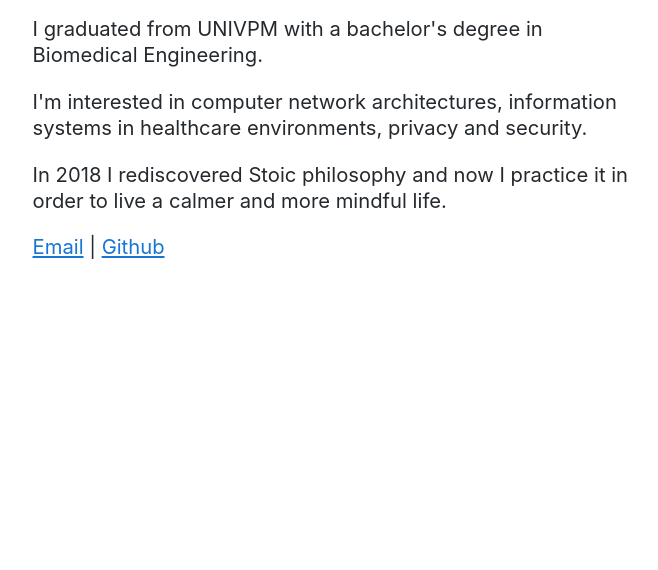
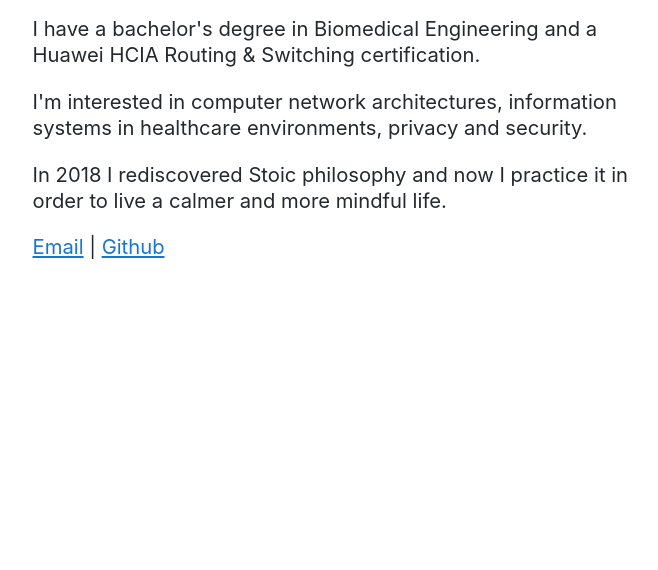
Before and after one commit to matteocoder/matteocoder.github.io, a plain HTML site: page index.html in a window 1280 px wide. Shown: the part 230-800 px from the top of the page, without its empty margins (302-960 px from the left). Drawn offline with Linux system fonts and the light colour scheme.

Commit message:
Add info about Huawei cert

```diff
--- a/index.html
+++ b/index.html
@@ -26,7 +26,8 @@ Matteo Paolini
 </header>
 <main>
 <p>
-I graduated from UNIVPM with a bachelor's degree in Biomedical Engineering.
+I have a bachelor's degree in Biomedical Engineering
+and a Huawei HCIA Routing &amp; Switching certification.
 </p>
 <p>
 I'm interested in computer network architectures,
```
